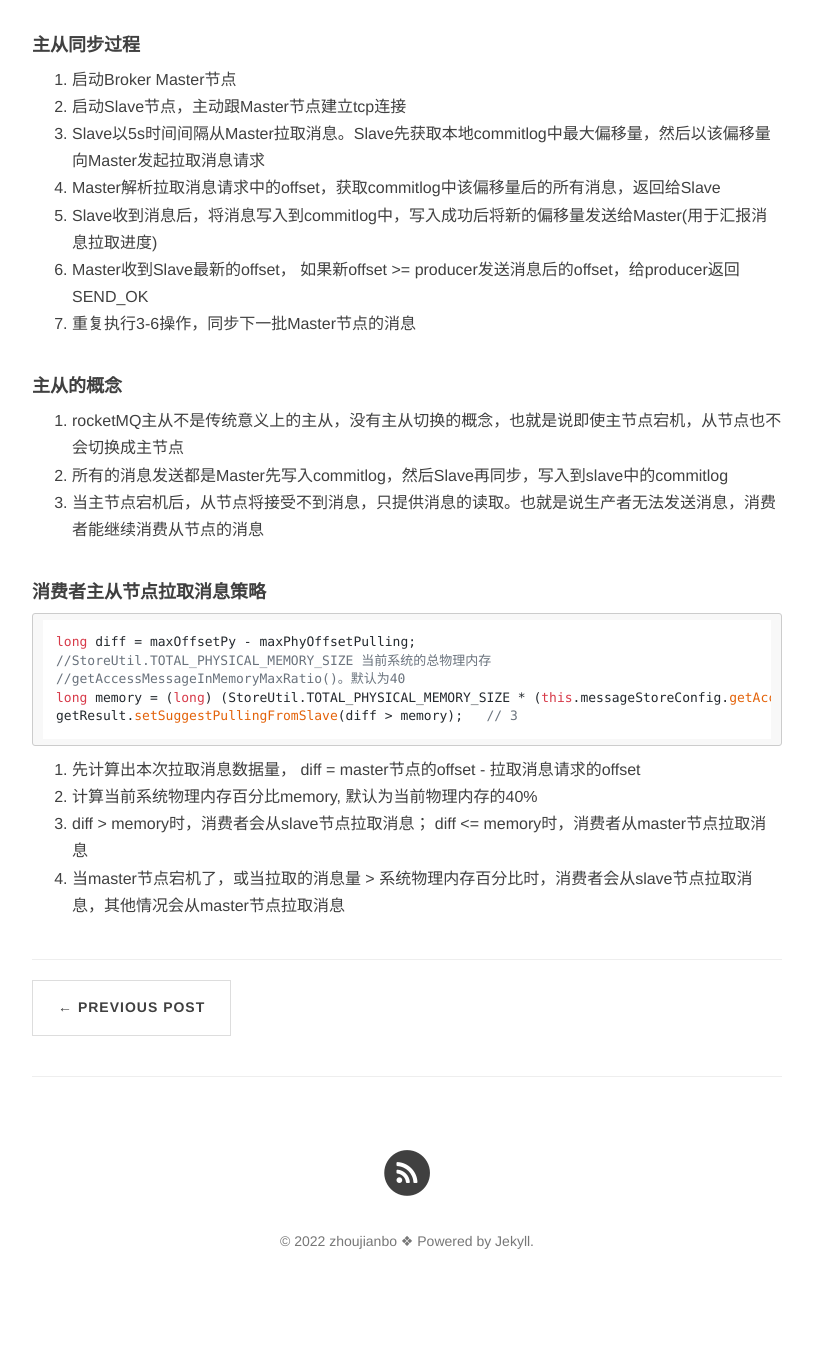
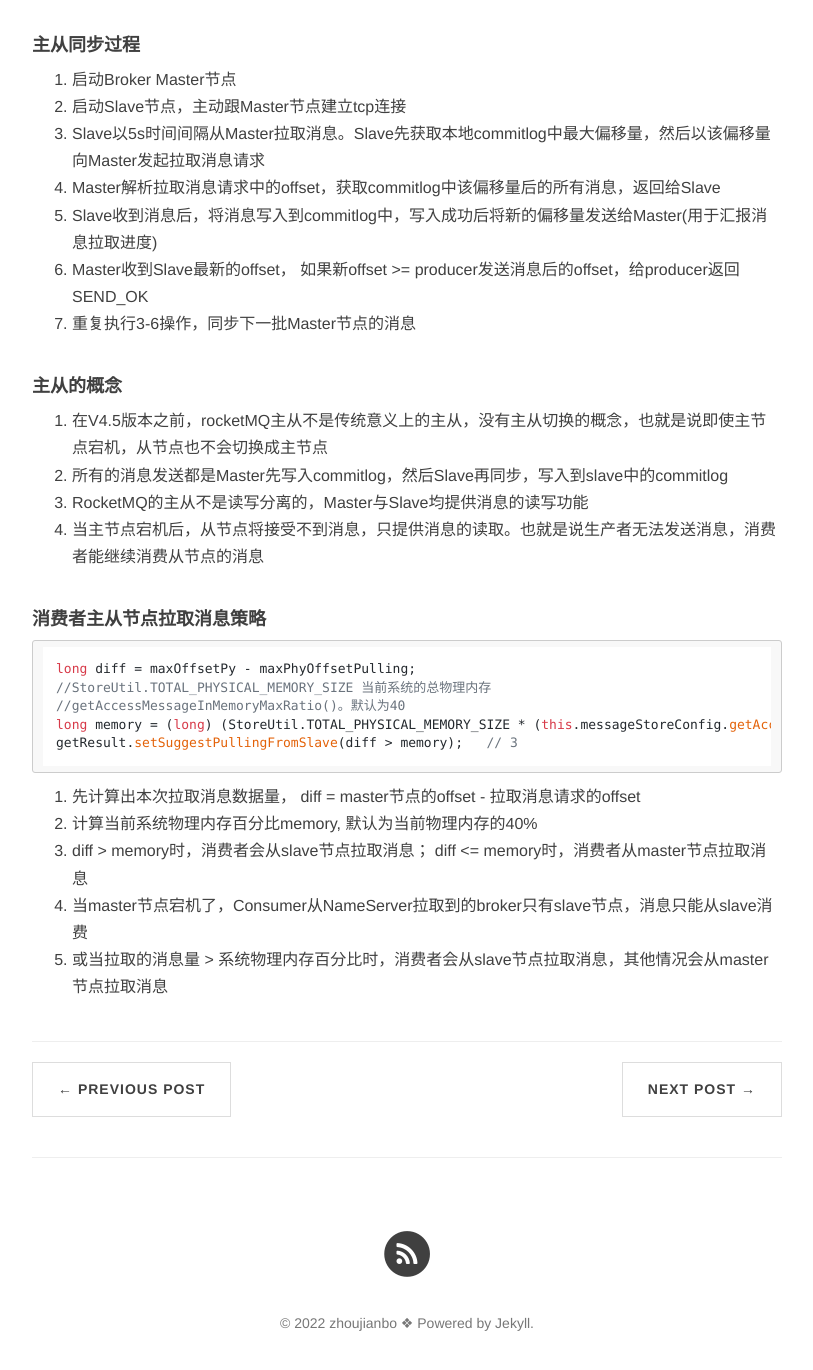
Before and after one commit to ZhouJianBoPro/ZhouJianBoPro.github.io, a Jekyll site: the page built from _posts/2022-06-30-RocketMQ主从同步.md, in a window 1280 px wide and 1400 px high, scrolled down 1071 px. Shown: the top 1370 px of the window, without its empty margins (233-1046 px from the left). Built offline with Jekyll 4.4.1, drawn with Linux system fonts in a browser that asks for light colours; nearby versions of some CDN libraries; comment, search, counter and statistics services are not loaded; before the commit the page ends 2390 px from its top, so only the background shows below that.

Commit message:
rocketmq注册中心

```diff
--- a/_posts/2022-06-30-RocketMQ主从同步.md
+++ b/_posts/2022-06-30-RocketMQ主从同步.md
@@ -18,8 +18,9 @@ tags: [RocketMQ]
 7. 重复执行3-6操作，同步下一批Master节点的消息
 
 #### 主从的概念
-1. rocketMQ主从不是传统意义上的主从，没有主从切换的概念，也就是说即使主节点宕机，从节点也不会切换成主节点
+1. 在V4.5版本之前，rocketMQ主从不是传统意义上的主从，没有主从切换的概念，也就是说即使主节点宕机，从节点也不会切换成主节点
 2. 所有的消息发送都是Master先写入commitlog，然后Slave再同步，写入到slave中的commitlog
+3. RocketMQ的主从不是读写分离的，Master与Slave均提供消息的读写功能
 4. 当主节点宕机后，从节点将接受不到消息，只提供消息的读取。也就是说生产者无法发送消息，消费者能继续消费从节点的消息
 
 #### 消费者主从节点拉取消息策略
@@ -33,4 +34,5 @@ getResult.setSuggestPullingFromSlave(diff > memory);   // 3
 1. 先计算出本次拉取消息数据量， diff = master节点的offset - 拉取消息请求的offset
 2. 计算当前系统物理内存百分比memory, 默认为当前物理内存的40%
 3. diff > memory时，消费者会从slave节点拉取消息； diff <= memory时，消费者从master节点拉取消息
-4. 当master节点宕机了，或当拉取的消息量 > 系统物理内存百分比时，消费者会从slave节点拉取消息，其他情况会从master节点拉取消息
+4. 当master节点宕机了，Consumer从NameServer拉取到的broker只有slave节点，消息只能从slave消费
+5. 或当拉取的消息量 > 系统物理内存百分比时，消费者会从slave节点拉取消息，其他情况会从master节点拉取消息
```
Also changed, not shown: _posts/2022-06-30-RocketMQ注册中心.md (added, +32 -0 lines), images/rocketmq-cluster.png (added).
